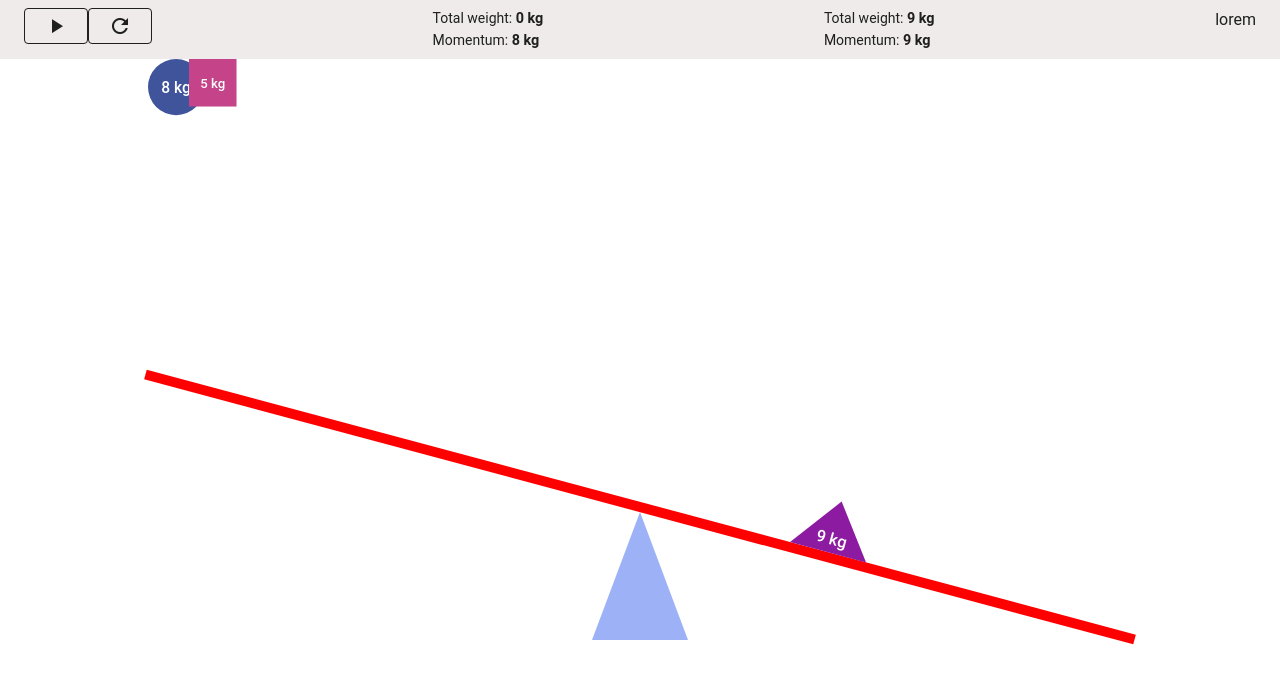
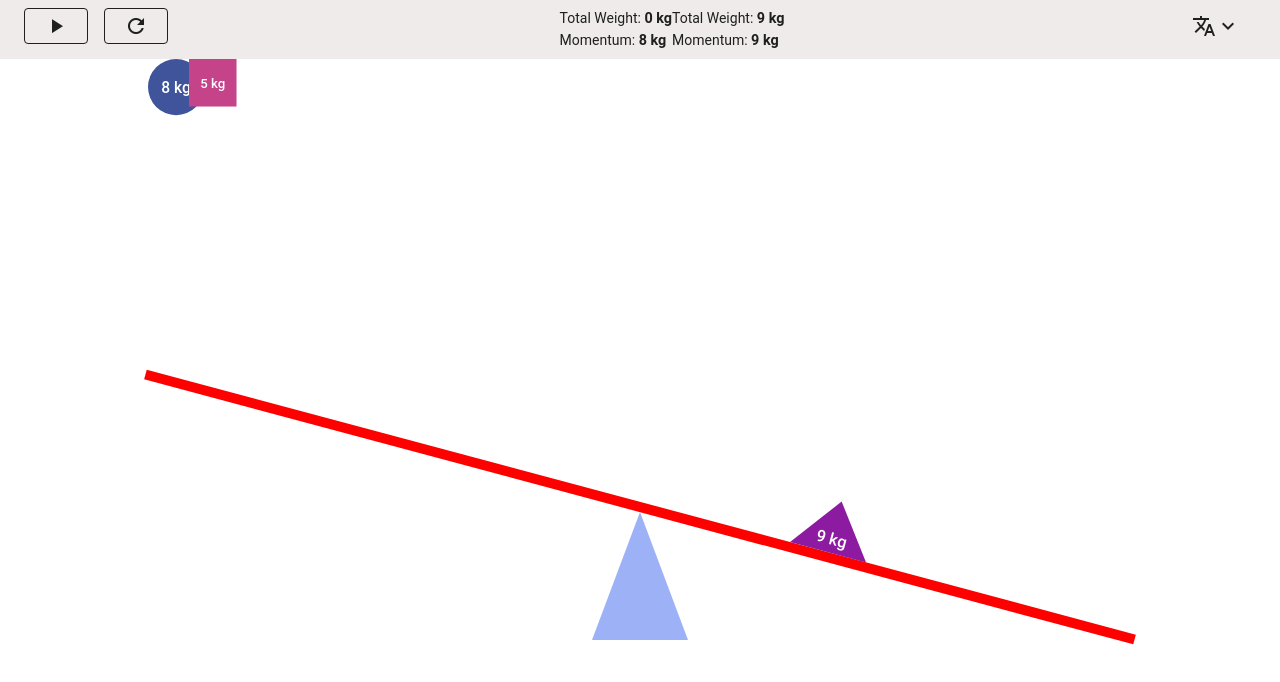
Before and after one commit to hihurmuz/teeter-totter, a Vue app: page / in a window 1280 px wide. Shown: the top 682 px of the page. Built offline with nearby package versions, Linux system fonts and the light colour scheme.

Commit message:
feat: i18n add

```diff
--- a/package.json
+++ b/package.json
@@ -11,6 +11,7 @@
     "core-js": "^3.3.2",
     "node-sass": "^4.14.1",
     "vue": "^2.6.10",
+    "vue-i18n": "^8.24.5",
     "vuetify": "^2.6.4",
     "vuex": "^3.0.1"
   },
--- a/src/components/TheHeader.vue
+++ b/src/components/TheHeader.vue
@@ -2,37 +2,61 @@
   <header class="the-header">
 
     <div>
-      <v-btn  outlined @click="toggleSimulation">
+      <v-btn class="mr-4" outlined @click="toggleSimulation">
         <v-icon>{{ isGamePaused ? 'mdi-play' : 'mdi-pause' }}</v-icon>
       </v-btn>
       <v-btn  outlined @click="initGame">
         <v-icon>mdi-refresh</v-icon>
       </v-btn>
     </div>
+
+    <div class="d-flex flex-row " v-if="this.$vuetify.breakpoint.width >= 600">
       <div class="the-objects-stats">
         <div>
-        Total weight:
+          {{ $t('totalWeight') }}:
           <span class="the-objects-stats__weight"> {{ totalstandingObjectsWeight }} kg </span>
         </div>
         <div>
-        Momentum:
+          {{ $t('momentum') }}:
           <span class="the-objects-stats__weight"> {{ fallingObject[0] && fallingObject[0].weight }} kg </span>
         </div>
       </div>
+
       <div class="the-objects-stats">
         <div>
-        Total weight:
+          {{ $t('totalWeight') }}:
           <span class="the-objects-stats__weight"> {{ totalRandomObjectsWeight }} kg </span>
         </div>
         <div>
-        Momentum:
+          {{ $t('momentum') }}:
           <span class="the-objects-stats__weight"> {{ randomLastObjectWeight }} kg </span>
         </div>
       </div>
+    </div>
 
-    <div>
-      lorem
-    </div>
+
+    <v-menu offset-y>
+      <template v-slot:activator="{ on, attrs }">
+        <v-btn
+          text
+          v-bind="attrs"
+          v-on="on"
+        >
+          <v-icon>mdi-translate</v-icon>
+          <v-icon>mdi-chevron-down</v-icon>
+        </v-btn>
+      </template>
+      <v-list>
+        <v-list-item
+          v-for="(item, index) in language"
+          :key="index"
+          @click="changeLanguage(item.symbol)"
+        >
+          <v-img :src="item.url" width="40" />
+          <v-list-item-title class="ml-2">{{ item.text }}</v-list-item-title>
+        </v-list-item>
+      </v-list>
+    </v-menu>
     <refresh-dialog />
   </header>
 </template>
@@ -43,6 +67,22 @@ import RefreshDialog from '@/components/RefreshDialog';
 
 export default {
   components : { RefreshDialog },
+  data() {
+    return {
+      language: [
+        {
+          symbol: 'tr',
+          text: 'Türkçe',
+          url: 'https://countryflagsapi.com/svg/tr'
+        },
+        {
+          symbol: 'en',
+          text: 'English',
+          url: 'https://countryflagsapi.com/svg/us'
+        }
+      ]
+    }
+  },
   computed: {
     ...mapState(["standingObjects", "fallingObject", "isGamePaused", "isModalShown", "isRandomObjects"]),
 
@@ -71,6 +111,10 @@ export default {
       return objects.reduce((total, current) => (total += current.weight), 0);
     },
 
+    changeLanguage(lang) {
+      this.$i18n.locale = lang;
+    },
+
     handleSpaceClick(event) {
       event.preventDefault();
       if (event.keyCode === 32 && !this.isModalShown) {
--- /dev/null
+++ b/src/i18n.js
@@ -0,0 +1,23 @@
+import Vue from 'vue'
+import VueI18n from 'vue-i18n'
+
+Vue.use(VueI18n)
+
+function loadLocaleMessages () {
+  const locales = require.context('./locales', true, /[A-Za-z0-9-_,\s]+\.json$/i)
+  const messages = {}
+  locales.keys().forEach(key => {
+    const matched = key.match(/([A-Za-z0-9-_]+)\./i)
+    if (matched && matched.length > 1) {
+      const locale = matched[1]
+      messages[locale] = locales(key)
+    }
+  })
+  return messages
+}
+
+export default new VueI18n({
+  locale: 'en',
+  fallbackLocale: 'en',
+  messages: loadLocaleMessages()
+})
--- /dev/null
+++ b/src/locales/en.json
@@ -0,0 +1,5 @@
+{
+    "totalWeight": "Total Weight",
+    "momentum": "Momentum",
+    "refreshTheGame": "Refresh the game"
+}
--- /dev/null
+++ b/src/locales/tr.json
@@ -0,0 +1,5 @@
+{
+    "totalWeight": "Toplam Ağırlık",
+    "momentum": "Momentum",
+    "refreshTheGame": "Oyunu yeniden başlat"
+}
--- a/src/main.js
+++ b/src/main.js
@@ -1,12 +1,15 @@
 import Vue from "vue";
 import vuetify from './plugins/vuetify'
+import i18n from './i18n'
 import App from "./App.vue";
 import store from "./store";
+
 
 Vue.config.productionTip = false;
 
 new Vue({
   store,
   vuetify,
+  i18n,
   render: (h) => h(App),
 }).$mount("#app");
```
Lines whose indentation alone changed are shown as unchanged.
